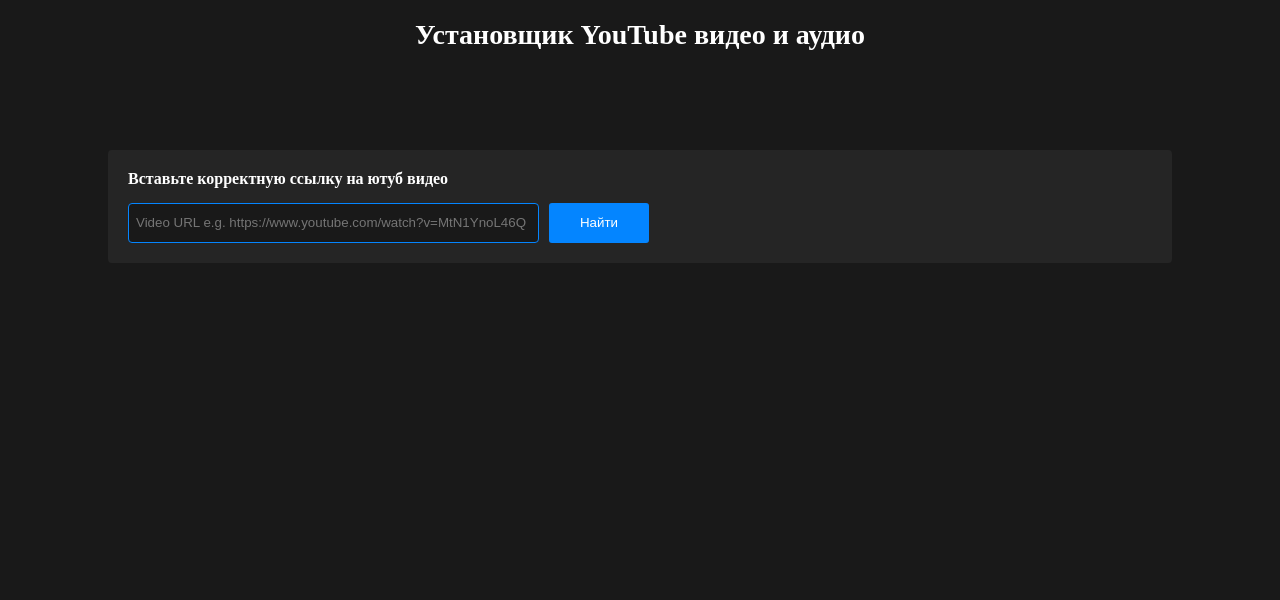
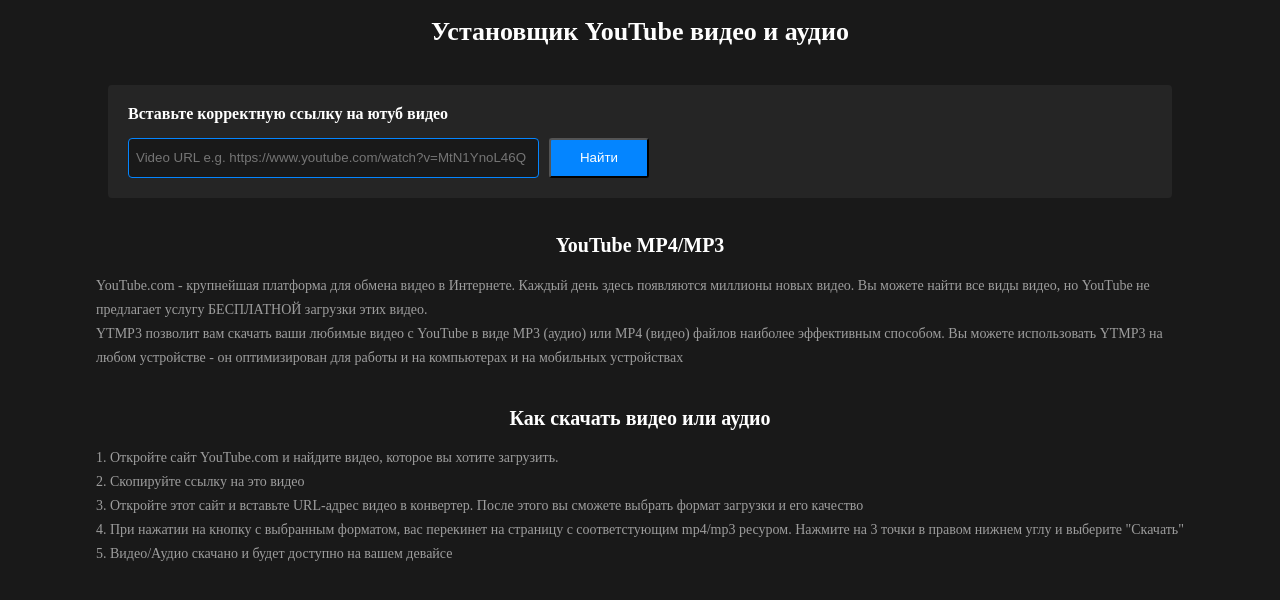
Before and after one commit to bizarre-sorcerer/Yt-Downloader, a Flask app: page / in a window 1280 px wide. Shown: the top 600 px of the page. Run offline with Flask 3, Linux system fonts and the light colour scheme.

Commit message:
It's done. It works and the design's not even that ugly

```diff
--- a/static/styles.css
+++ b/static/styles.css
@@ -3,18 +3,20 @@ body {
   flex-direction: column;
   align-items: center;
   justify-content: center;
+  gap: 20px;
   background-color: #191919;
   color: white;
-  margin: 0;
+  margin: 0 0 50px 0;
 }
 
-header{
+.main-container{
   width: 80vw;
+  padding: 0 20px 0 20px;
 }
 
 .header-text{
   text-align: center;
-  font-size: 28px;
+  font-size: 26px;
 }
 
 .convert-container{
@@ -24,8 +26,6 @@ header{
   gap: 15px;
   background-color: #252525;
   padding: 20px;
-  width: 80vw;
-  margin: 10vh 0 5vh 0;
   border-radius: 4px;
 }
 
@@ -47,6 +47,7 @@ form{
   padding-left: 7px;
   border: 1px solid #0485ff;
   background: #191919;
+  color: white;
   outline: none;
 }
 
@@ -58,15 +59,48 @@ form{
   height: 40px;
   width: 100px;
   border-radius: 3px;
+  background: #0485ff;
+  color:white;
+}
+
+.info{
+  display: flex;
+  flex-direction: column;
+  width: 85vw;
+}
+
+.info h2{
+  font-size: 20px;
+  text-align: center;
+}
+
+p{
+  color: #9d9d9d;
+  font-size: 14px;
+  line-height: 24px;
+  margin: 0;
+}
+
+.thumbnail{
+  width: 100%;
+  margin-bottom: 15px;
+}
+
+.formats{
+  display: grid;
+  grid-template-columns: repeat(2, 1fr);
+  gap: 10px;
+}
+
+.format-button{
+  height: 40px;
+  border-radius: 3px;
   border:2px solid #0485ff;
   background: #0485ff;
   color:white;
 }
 
-.video-data{
-  width: 80vw;
+.format-url{
+  text-decoration: none;
+  color: white;
 }
-
-.thumbnail{
-  width: 80%;
-}
--- a/templates/index.html
+++ b/templates/index.html
@@ -19,7 +19,7 @@
       <h1 class="header-text">Установщик YouTube видео и аудио</h1>
     </header>
 
-    <div class="convert-container">
+    <div class="convert-container main-container">
       <h4>Вставьте корректную ссылку на ютуб видео</h4>
 
       <form action="/download" method="post">
@@ -32,5 +32,31 @@
         <button class="convert-button" type="submit">Найти</button>
       </form>
     </div>
+
+    <div class="info main-container">
+      <h2>YouTube MP4/MP3</h2>
+      <p>YouTube.com - крупнейшая платформа для обмена видео в
+        Интернете. Каждый день здесь появляются миллионы новых
+        видео. Вы можете найти все виды видео, но YouTube не
+        предлагает услугу БЕСПЛАТНОЙ загрузки этих видео.
+      </p>
+
+      <p>YTMP3 позволит вам скачать ваши любимые видео с YouTube
+        в виде MP3 (аудио) или MP4 (видео) файлов наиболее эффективным способом.
+        Вы можете использовать YTMP3 на любом устройстве - он оптимизирован
+        для работы и на компьютерах и на мобильных устройствах
+      </p>
+    </div>
+
+    <div class="info main-container">
+      <h2>Как скачать видео или аудио</h2>
+      <p>1. Откройте сайт YouTube.com и найдите видео, которое вы хотите загрузить.</p>
+      <p>2. Скопируйте ссылку на это видео</p>
+      <p>3. Откройте этот сайт и вставьте URL-адрес видео в конвертер. После этого вы
+         сможете выбрать формат загрузки и его качество</p>
+      <p>4. При нажатии на кнопку с выбранным форматом, вас перекинет на страницу с соответстующим
+        mp4/mp3 ресуром. Нажмите на 3 точки в правом нижнем углу и выберите "Скачать"</p>
+      <p>5. Видео/Аудио скачано и будет доступно на вашем девайсе</p>
+    </div>
   </body>
 </html>
```
Also changed, not shown: templates/download.html (+30 -3 lines).
